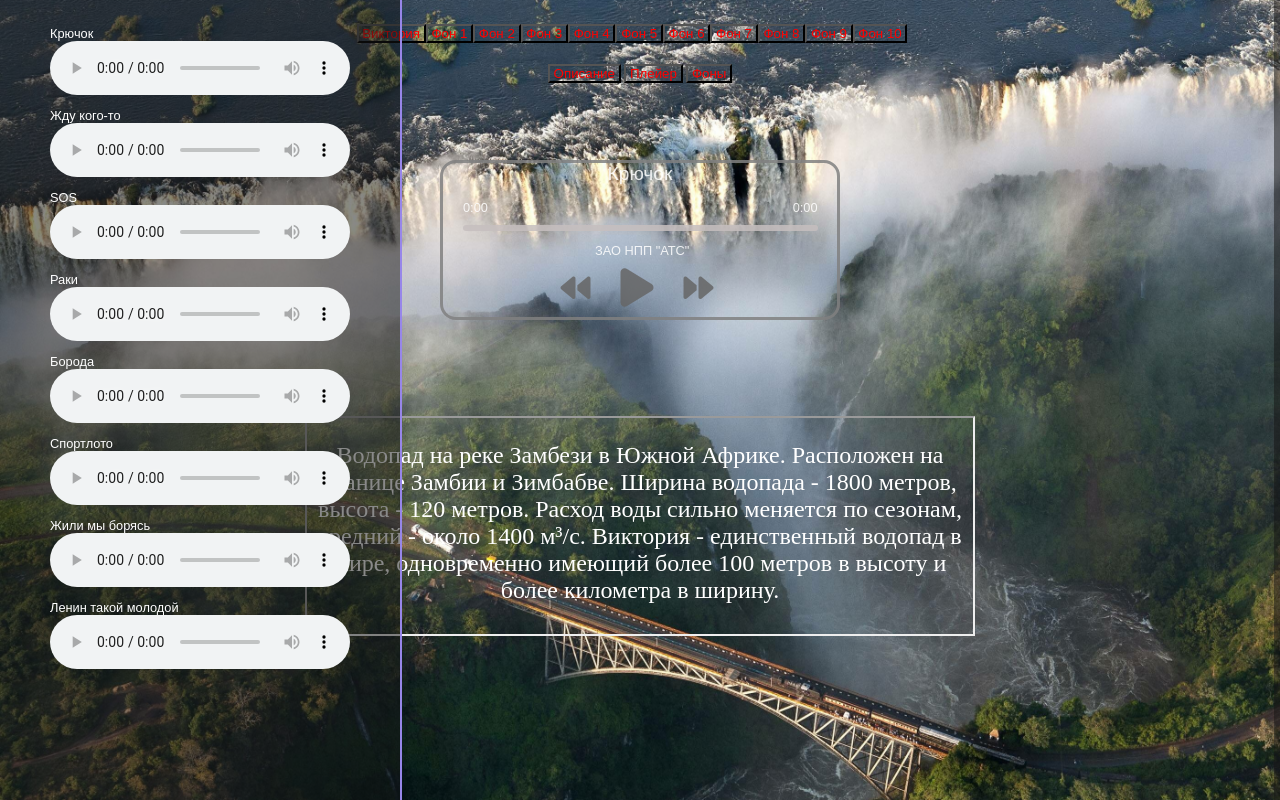
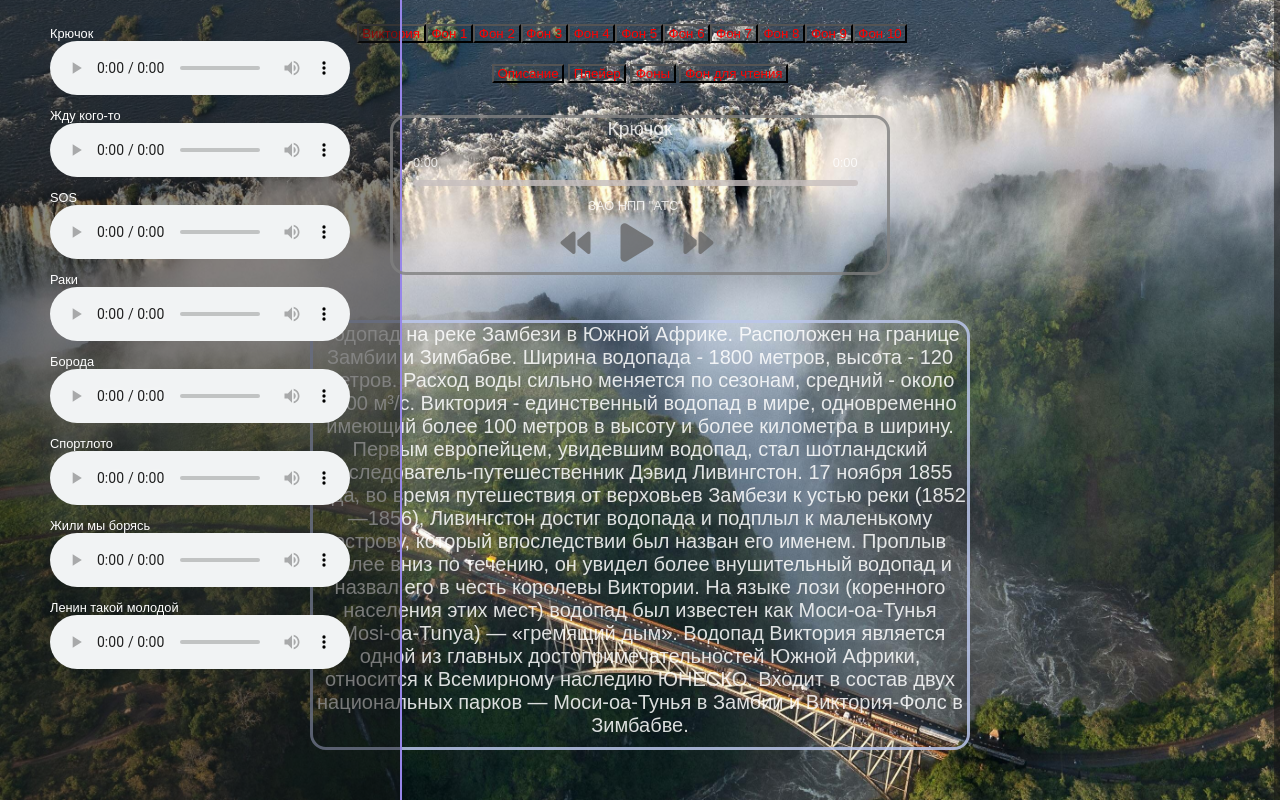
Before and after one commit to noviyashik50285/gitmusic3, a plain HTML site: page index.html in a window 1280 px wide. Drawn offline with Linux system fonts and the light colour scheme.

Commit message:
secmus4 commit

```diff
--- a/index.html
+++ b/index.html
@@ -10,7 +10,7 @@
       <link rel="stylesheet" href="viezdmnur.css" />
     <link rel="stylesheet" href="https://cdnjs.cloudflare.com/ajax/libs/font-awesome/6.6.0/css/all.min.css">
     <!-- <link rel="stylesheet" href="all.min.css"> -->
-    <title>Аудиоплейер 3</title>
+    <title>Плейер 3 Виктория</title>
     <link rel="icon" type="Images/x-icon" href="atsicon.ico"/>
   </head>
   <body>
@@ -29,15 +29,33 @@
   <button class="btn btn-primary" id="butn10">&nbspФон&nbsp10&nbsp</button>
 </div>
 
-<div class="victor" id="victor">
+<!-- <div class="victor" id="victor">
   <iframe width="670" height="220" frameborder="1"src="victoria.html"
   title="Читаем" frameborder="0" allowfullscreen></iframe>
+</div>   -->
+
+<div class="containerop" id="containerop">
+  <p>Водопад на реке Замбези в Южной Африке. Расположен на границе Замбии и Зимбабве.
+Ширина водопада - 1800 метров, высота - 120 метров. Расход воды сильно меняется по сезонам,
+средний - около 1400 м³/с. Виктория - единственный водопад в мире, одновременно имеющий
+более 100 метров в высоту и более километра в ширину.
+Первым европейцем, увидевшим водопад, стал шотландский исследователь-путешественник Дэвид
+Ливингстон. 17 ноября 1855 года, во время путешествия от верховьев Замбези к устью реки (1852—1856),
+Ливингстон достиг водопада и подплыл к маленькому острову, который впоследствии был назван его именем.
+Проплыв далее вниз по течению, он увидел более внушительный водопад и назвал его в честь королевы
+Виктории. На языке лози (коренного населения этих мест) водопад был известен как Моси-оа-Тунья
+(Mosi-oa-Tunya) — «гремящий дым».
+Водопад Виктория является одной из главных достопримечательностей Южной Африки, относится к
+Всемирному наследию ЮНЕСКО. Входит в состав двух национальных парков — Моси-оа-Тунья
+в Замбии и Виктория-Фолс в Зимбабве.
+  </p>
 </div>
 
 <div class="victor1">
   <button onclick="show_hide()">&nbspОписание&nbsp</button>
   <button onclick="show_hide2()">&nbspПлейер&nbsp</button>
   <button onclick="show_hide3()">&nbspФоны&nbsp</button>
+  <button id="makefon">&nbspФон для чтения&nbsp</button>
 </div>
 
 <div class="menu">
@@ -178,6 +196,7 @@
   <script src="vklvikl.js"></script>
   <script src="vklvikl2.js"></script>
   <script src="vklvikl3.js"></script>
+  <script src="vklvikl4.js"></script>
 
   <!-- <script
         src="https://cdn.jsdelivr.net/npm/bootstrap@5.3.2/dist/js/bootstrap.bundle.min.js"
--- a/playmus.css
+++ b/playmus.css
@@ -7,12 +7,12 @@
   align-items: flex-start;  /* align-items: start !important; */
 }
 /* #butn0{ color: red; } */
-.victor{
+/* .victor{
   display: block;
-  margin-top: 26rem;  /* opacity: 0.95; */
+  margin-top: 26rem;
   align-items: center;
   position: absolute;
-}
+} */
 .victor1{
   display: block;
   margin-top: 4rem;   /* opacity: 0.95; */
@@ -27,7 +27,7 @@ button { background-color: transparent;
     outline: none;
 }
 button:hover{color: white;}
-body {  background-image: url(back/victoria.jpg);
+body { background-image: url(back/victoria.jpg);
   /* background: radial-gradient(rgb(55, 255, 0), blue); */
   min-height: 100vh;
   overflow: hidden;
@@ -49,16 +49,29 @@ body {  background-image: url(back/victoria.jpg);
 }
 .container {
   display: block;
-  margin-top: 10rem; color: white;
-  opacity: 0.85;
+  margin-top: 7.2rem; color: white;
+  opacity: 0.8;
   align-items: center;
   position: absolute;
   /* background-color: #99c39c; */
-  width: 400px;
+  width: 500px;
   height: 160px;
   border: 3px solid gray;
   border-radius: 1rem;
   /* box-shadow: 0 15px 30px rgba(0, 0, 0, 0.3); */
+}
+.containerop {
+  display: block;
+  margin-top: 20rem; color: white;
+  font-size: 1.25rem;
+  opacity: 0.85; text-align: center;
+  align-items: center;
+  position: absolute;
+  /* background-color: #99c39c; */
+  width: 660px;
+  height: 430px;
+  border: 3px solid rgb(186, 198, 236);
+  border-radius: 1rem;
 }
 h2 {
   font-size: 1.2rem;
@@ -109,6 +122,6 @@ h2 {
 }
 
 #zaonpp{position: absolute; z-index: 3;
-padding-left: 9.5rem; padding-top: 5rem;
+padding-left: 12.2rem; padding-top: 5rem;
 }
 p{color: #fff;}
--- a/vklvikl.js
+++ b/vklvikl.js
@@ -3,11 +3,11 @@ var a;
 function show_hide()
 {
 if(a==1) {
-    document.getElementById("victor").style.display="inline";
+    document.getElementById("containerop").style.display="inline";
     return a=0;
 }
 else{
-    document.getElementById("victor").style.display="none";
+    document.getElementById("containerop").style.display="none";
     return a=1;
 }
 }
--- /dev/null
+++ b/vklvikl4.js
@@ -0,0 +1,9 @@
+const makefon = document.getElementById("makefon");
+const containerop = document.getElementById("containerop");
+makefon.addEventListener('click', function() {
+    if (containerop.style.backgroundColor == 'green') {
+        containerop.style.backgroundColor = null;
+    } else {
+        containerop.style.backgroundColor = 'green';
+    }
+});
```
